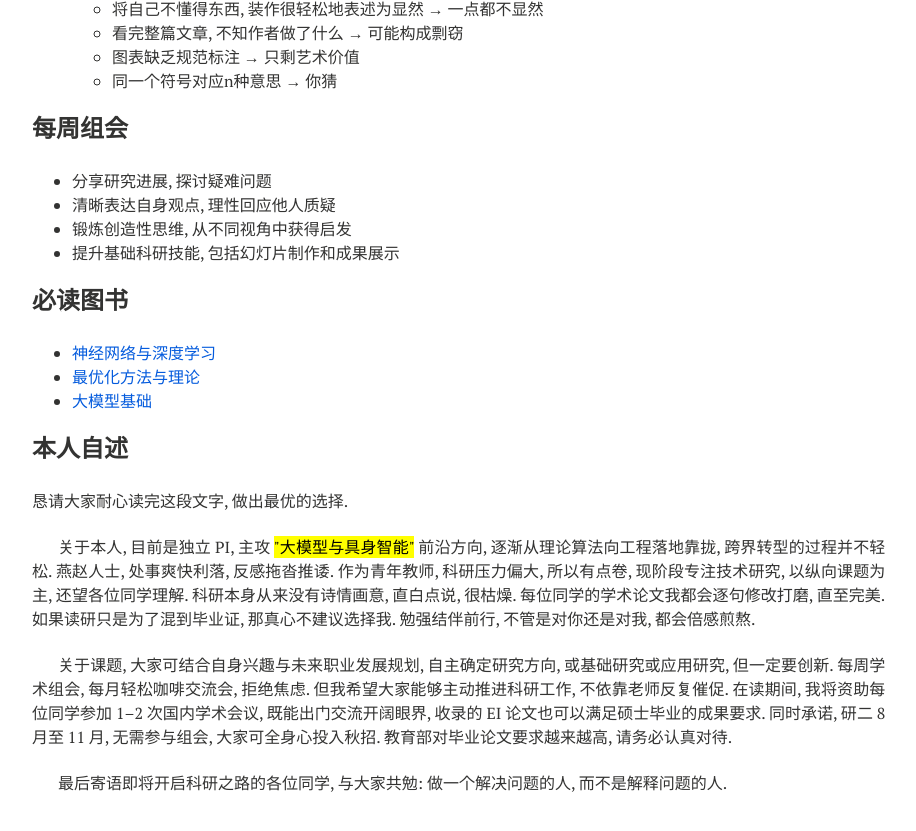
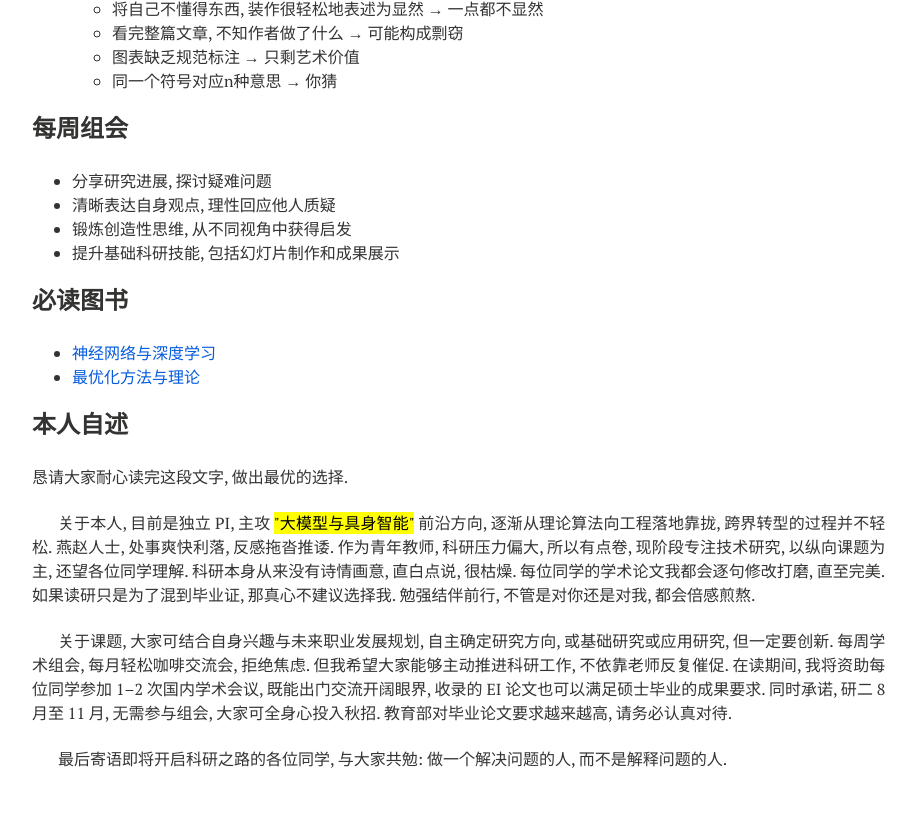
Before and after one commit to xianchaoxiu/xianchaoxiu.github.io, a Jekyll site: the page built from chinese/reading/index.md, in a window 1280 px wide and 900 px high, scrolled down 1392 px. Shown: the top 831 px of the window, without its empty margins (288-1204 px from the left). Built offline with Jekyll 4.4.1, drawn with Linux system fonts in a browser that asks for light colours; nearby versions of some CDN libraries.

Commit message:
Update index.md

```diff
--- a/chinese/reading/index.md
+++ b/chinese/reading/index.md
@@ -74,9 +74,8 @@ share: false
 
 
 ### 必读图书
-*  <a href="https://nndl.ai/" class="textlink" target="_blank">  神经网络与深度学习 </a> <br>
-*  <a href="http://faculty.bicmr.pku.edu.cn/~wenzw/optbook.html" class="textlink" target="_blank">  最优化方法与理论 </a> <br>
-*  <a href="https://llmbook-zh.github.io/" class="textlink" target="_blank">  大模型基础 </a> <br>
+*  <a href="https://nndl.ai/nndl-v2/" class="textlink" target="_blank"> 神经网络与深度学习 </a> <br>
+*  <a href="http://faculty.bicmr.pku.edu.cn/~wenzw/optbook.html" class="textlink" target="_blank"> 最优化方法与理论 </a> <br>
 
 
 ### 本人自述
```
